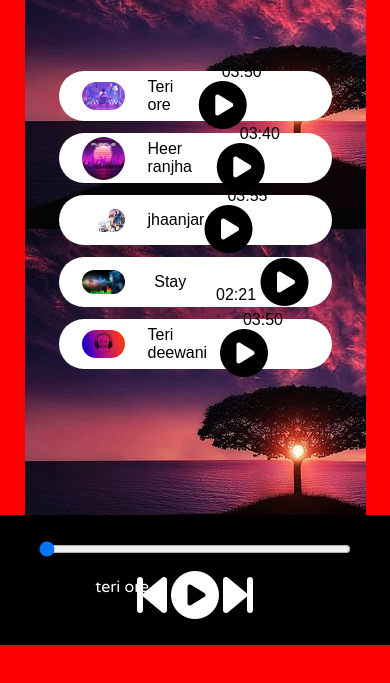
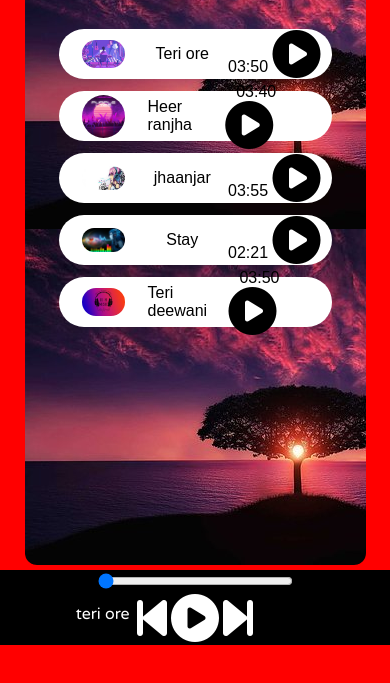
Before and after one commit to jyothibhati/spotifyclone, a plain HTML site: page index.html in a window 390 px wide. Shown: the part 199-882 px from the top of the page. Drawn offline with Linux system fonts and the light colour scheme.

Commit message:
Update style.css

```diff
--- a/style.css
+++ b/style.css
@@ -114,3 +114,41 @@ nav ul li{
      background-color: red;
    }
  }
+ @media screen and (max-width: 600px) {
+   .songItemContainer{
+      margin-top: 32px;
+   }
+   songItem{
+      height: 30px;
+      display: flex;
+      margin: 5px 0;
+      justify-content: space-between;
+      align-items:left;
+      border-radius: 13px;
+   }
+   .timestamp{
+      margin: 0 11px;
+   }
+   .songInfo{
+      position: absolute;
+      left: 5vw;
+   }
+   #myProgressBar{
+      width: 50vw;
+      cursor: pointer;
+   }
+   .icons{
+      margin-top: 5px;
+   }
+   .bottom{
+      bottom: 0;
+      height: 75px;
+      display: flex;
+      justify-content: center;
+      flex-direction: column;
+   }
+   .timestamp{
+      margin: 0 11px;
+   }
+
+}
```
